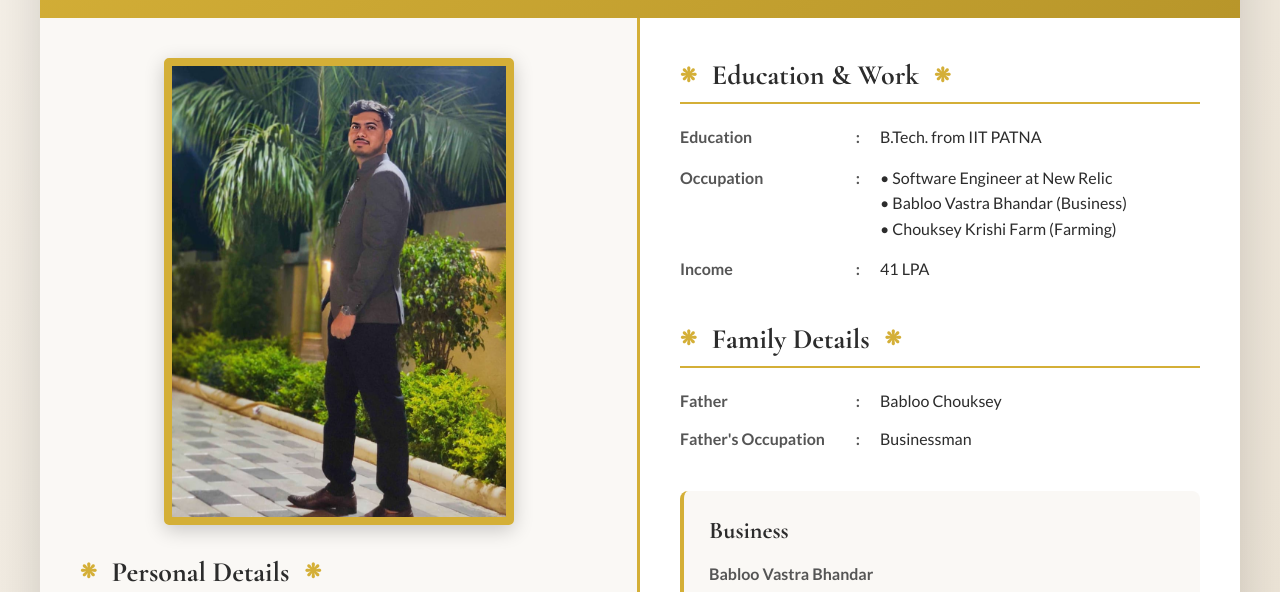
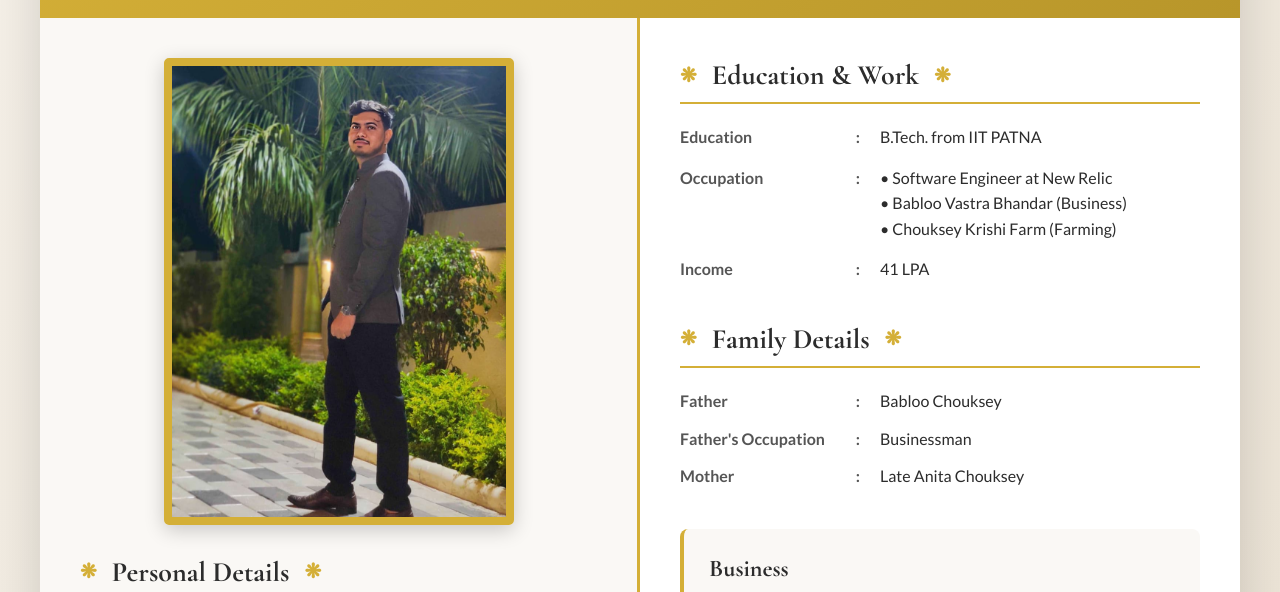
Before and after one commit to ShubhamChouksey123/matrimonial-bio-data, a plain HTML site: page biodata.html in a window 1280 px wide. Shown: the part 163-755 px from the top of the page. Drawn offline with nearby package versions, Linux system fonts and the light colour scheme.

Commit message:
Added mothers name

```diff
--- a/biodata.html
+++ b/biodata.html
@@ -309,6 +309,10 @@
                         <div class="detail-label">Father's Occupation</div>
                         <div class="detail-value">Businessman</div>
                     </div>
+                    <div class="detail-row">
+                        <div class="detail-label">Mother</div>
+                        <div class="detail-value">Late Anita Chouksey</div>
+                    </div>
                 </div>
 
                 <div class="business-section">
```
